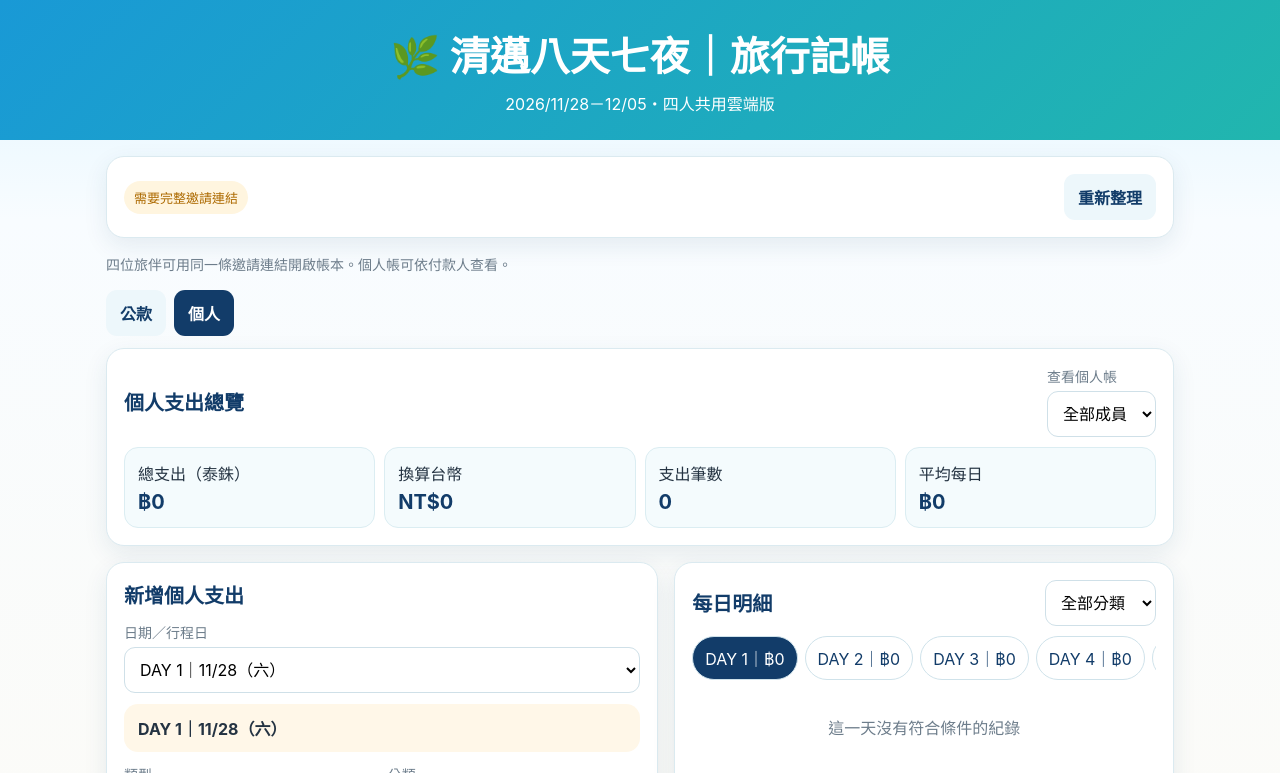
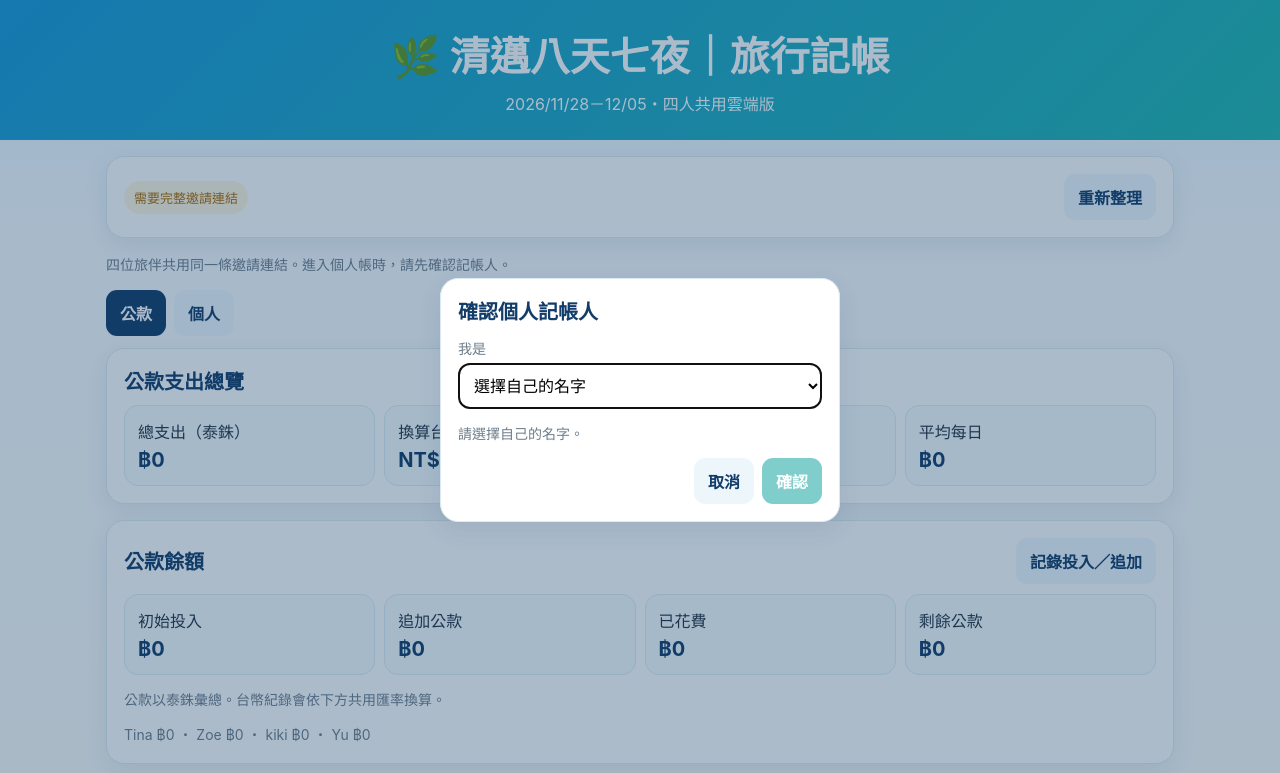
Before and after one commit to anita053133/chiang-mai-trip-ledger, a plain HTML site: page index.html in a window 1280 px wide. Both pictures are taken after a click on the button "個人". Shown: the top 773 px of the page. Drawn offline with Linux system fonts and the light colour scheme.

Commit message:
Confirm and lock the payer when entering personal expenses

```diff
--- a/app.js
+++ b/app.js
@@ -14,6 +14,7 @@ const readLocal = (name, fallback) => {
 const writeLocal = (name, value) => localStorage.setItem(tripStorage + name, JSON.stringify(value));
 const clientId = readLocal('client', null) || crypto.randomUUID();
 const preferredMember = readLocal('member', '');
+const preferredPersonalMember = readLocal('personalMember', '');
 const storedDay = Number(readLocal('day', 1));
 const dateInChiangMai = new Intl.DateTimeFormat('en-CA', {
   timeZone: 'Asia/Bangkok', month: '2-digit', day: '2-digit',
@@ -22,6 +23,8 @@ const nowIndex = dates.findIndex(date => date.startsWith(dateInChiangMai));
 
 let activeDay = nowIndex >= 0 && readLocal('day', null) === null ? nowIndex + 1 : Math.min(8, Math.max(1, storedDay || 1));
 let scope = 'public';
+let publicPayer = members.includes(preferredMember) ? preferredMember : '';
+let personalMember = members.includes(preferredPersonalMember) ? preferredPersonalMember : '';
 let state = configured ? readLocal('cache', {}) : {};
 let rate = Number(state.rate) || 1;
 let syncTask;
@@ -40,13 +43,13 @@ categories.forEach(category => {
   el('category').append(makeOption(category));
   el('filterCategory').append(makeOption(category));
 });
-el('ledgerMember').append(makeOption('全部成員', ''));
+el('personalMember').append(makeOption('選擇自己的名字', ''));
 el('payer').append(makeOption('選擇成員', ''));
 members.forEach(member => {
-  el('ledgerMember').append(makeOption(member));
+  el('personalMember').append(makeOption(member));
   el('payer').append(makeOption(member));
 });
-el('payer').value = members.includes(preferredMember) ? preferredMember : '';
+el('payer').value = publicPayer;
 el('day').value = String(activeDay);
 el('rate').value = String(rate);
 
@@ -225,16 +228,44 @@ function synchronize(manual = false) {
 }
 
 function selectScope(next) {
+  if (scope === 'public') publicPayer = el('payer').value;
   scope = next;
   el('publicScope').setAttribute('aria-pressed', String(scope === 'public'));
   el('personalScope').setAttribute('aria-pressed', String(scope === 'personal'));
   el('fundCard').hidden = scope === 'personal';
-  el('memberFilter').hidden = scope === 'public';
+  el('changePersonalMember').hidden = scope === 'public';
   el('kind').disabled = scope === 'personal';
   el('kind').value = 'expense';
-  if (scope === 'personal') el('ledgerMember').value = el('payer').value;
+  el('payer').disabled = scope === 'personal';
+  el('payer').value = scope === 'personal' ? personalMember : publicPayer;
   updateKind();
   render();
+}
+
+function updatePersonalConfirmation() {
+  const selected = el('personalMember').value;
+  const valid = members.includes(selected);
+  el('confirmPersonal').disabled = !valid;
+  el('confirmPersonal').textContent = valid ? '確認，我是 ' + selected : '確認';
+  el('personalDialogNote').textContent = valid
+    ? '這次的個人支出會記在 ' + selected + ' 名下。'
+    : '請選擇自己的名字。';
+}
+
+function askPersonalMember() {
+  el('personalMember').value = personalMember;
+  updatePersonalConfirmation();
+  el('personalDialog').showModal();
+}
+
+function confirmPersonalMember(event) {
+  event.preventDefault();
+  const selected = el('personalMember').value;
+  if (!members.includes(selected)) return;
+  personalMember = selected;
+  try { writeLocal('personalMember', personalMember); } catch {}
+  selectScope('personal');
+  el('personalDialog').close();
 }
 
 function updateKind() {
@@ -258,13 +289,15 @@ function addExpense(event) {
     id: crypto.randomUUID(), created_at: new Date().toISOString(),
     day: Number(el('day').value), scope, kind, category: kind === 'expense' ? el('category').value : '',
     title, amount: Number(el('amount').value), currency: el('currency').value,
-    payer: el('payer').value, method: el('method').value, note: el('note').value.trim(), client_id: clientId,
+    payer: scope === 'personal' ? personalMember : el('payer').value,
+    method: el('method').value, note: el('note').value.trim(), client_id: clientId,
   };
   if (!isValidRecord(record)) return toast('請確認項目、金額及付款／投入人');
   try { queueEntries([record]); }
   catch { return toast('裝置的暫存空間無法寫入，這筆紀錄尚未儲存'); }
-  try { writeLocal('member', record.payer); } catch {}
-  if (scope === 'personal') el('ledgerMember').value = record.payer;
+  if (scope === 'public') {
+    try { writeLocal('member', record.payer); } catch {}
+  }
   setDay(record.day);
   for (const id of ['title', 'amount', 'note']) el(id).value = '';
   if (!navigator.onLine) toast('已暫存，恢復連線後會自動補傳');
@@ -356,8 +389,7 @@ function allRows() {
 }
 
 function currentRows() {
-  const person = el('ledgerMember').value;
-  return allRows().filter(row => row.scope === scope && (scope === 'public' || !person || row.payer === person));
+  return allRows().filter(row => row.scope === scope && (scope === 'public' || row.payer === personalMember));
 }
 
 function textNode(tag, value, className) {
@@ -374,8 +406,7 @@ function render() {
   const rows = currentRows();
   const expenseRows = rows.filter(row => row.kind === 'expense');
   const total = sum(expenseRows, asThb);
-  const person = el('ledgerMember').value;
-  el('summaryTitle').textContent = scope === 'public' ? '公款支出總覽' : (person ? person + ' 的' : '') + '個人支出總覽';
+  el('summaryTitle').textContent = scope === 'public' ? '公款支出總覽' : personalMember + ' 的個人支出總覽';
   el('sumThb').textContent = thb(total);
   el('sumTwd').textContent = twd(sum(expenseRows, asTwd));
   el('count').textContent = String(expenseRows.length);
@@ -515,6 +546,9 @@ async function importCSV(event) {
     if (!rows.length) throw new Error('CSV 沒有可匯入的資料');
     const invalidRow = rows.findIndex(row => !isValidRecord(row));
     if (invalidRow >= 0) throw new Error('第 ' + (invalidRow + 1) + ' 筆資料的欄位值不正確');
+    if (rows.some(row => row.scope === 'personal' && (scope !== 'personal' || row.payer !== personalMember))) {
+      throw new Error('請先確認個人記帳人，再匯入自己的個人帳 CSV');
+    }
     if (!confirm('將 ' + rows.length + ' 筆紀錄匯入清邁帳本。重複 ID 會自動略過。')) return;
     const known = new Set(allRows().map(row => row.id));
     queueEntries(rows.filter(row => !known.has(row.id)));
@@ -526,8 +560,11 @@ async function importCSV(event) {
 }
 
 el('publicScope').addEventListener('click', () => selectScope('public'));
-el('personalScope').addEventListener('click', () => selectScope('personal'));
-el('ledgerMember').addEventListener('change', render);
+el('personalScope').addEventListener('click', askPersonalMember);
+el('changePersonalMember').addEventListener('click', askPersonalMember);
+el('personalMember').addEventListener('change', updatePersonalConfirmation);
+el('personalConfirmation').addEventListener('submit', confirmPersonalMember);
+el('cancelPersonal').addEventListener('click', () => el('personalDialog').close());
 el('filterCategory').addEventListener('change', render);
 el('day').addEventListener('change', () => setDay(Number(el('day').value)));
 el('kind').addEventListener('change', updateKind);
--- a/index.html
+++ b/index.html
@@ -22,7 +22,7 @@
       </div>
       <button type="button" class="btn secondary" id="refresh">重新整理</button>
     </section>
-    <p class="note">四位旅伴可用同一條邀請連結開啟帳本。個人帳可依付款人查看。</p>
+    <p class="note">四位旅伴共用同一條邀請連結。進入個人帳時，請先確認記帳人。</p>
     <div class="scope" aria-label="帳本">
       <button type="button" class="btn secondary" id="publicScope" aria-pressed="true">公款</button>
       <button type="button" class="btn secondary" id="personalScope" aria-pressed="false">個人</button>
@@ -30,7 +30,7 @@
     <section class="card">
       <div class="toolbar">
         <h2 style="margin:0" id="summaryTitle">公款支出總覽</h2>
-        <div id="memberFilter" hidden><label for="ledgerMember">查看個人帳</label><select id="ledgerMember"></select></div>
+        <button type="button" class="btn secondary" id="changePersonalMember" hidden>更改記帳人</button>
       </div>
       <div class="summary">
         <div class="metric">總支出（泰銖）<b id="sumThb">฿0</b></div>
@@ -99,6 +99,18 @@
       </div>
     </div>
   </main>
+  <dialog id="personalDialog" class="card person-dialog" aria-labelledby="personalDialogTitle" aria-describedby="personalDialogNote">
+    <form id="personalConfirmation">
+      <h2 id="personalDialogTitle">確認個人記帳人</h2>
+      <label for="personalMember">我是</label>
+      <select id="personalMember" required></select>
+      <p class="note" id="personalDialogNote">請選擇自己的名字。</p>
+      <div class="actions">
+        <button type="button" class="btn secondary" id="cancelPersonal">取消</button>
+        <button type="submit" class="btn primary" id="confirmPersonal" disabled>確認</button>
+      </div>
+    </form>
+  </dialog>
   <div id="toast" class="toast" role="status"></div>
 </body>
 </html>
--- a/style.css
+++ b/style.css
@@ -71,6 +71,9 @@ label{font-size:14px}
 .amount .btn{display:block;margin:5px 0 0 auto}
 .itinerary small{font-size:14px}
 .entry-day{margin-bottom:11px}
+.person-dialog{width:min(400px,calc(100% - 32px));color:inherit}
+.person-dialog::backdrop{background:rgba(18,60,105,.35)}
+.person-dialog .actions{justify-content:flex-end}
 .syncbox button{white-space:nowrap}
 .negative{color:#b43b30!important}
 @media(max-width:520px){
--- a/sw.js
+++ b/sw.js
@@ -1,4 +1,4 @@
-const CACHE = 'chiang-mai-2026-shell-v1';
+const CACHE = 'chiang-mai-2026-shell-v2';
 const SHELL = ['./index.html', './style.css', './app.js', './config.js'];
 
 self.addEventListener('install', event => {
```
